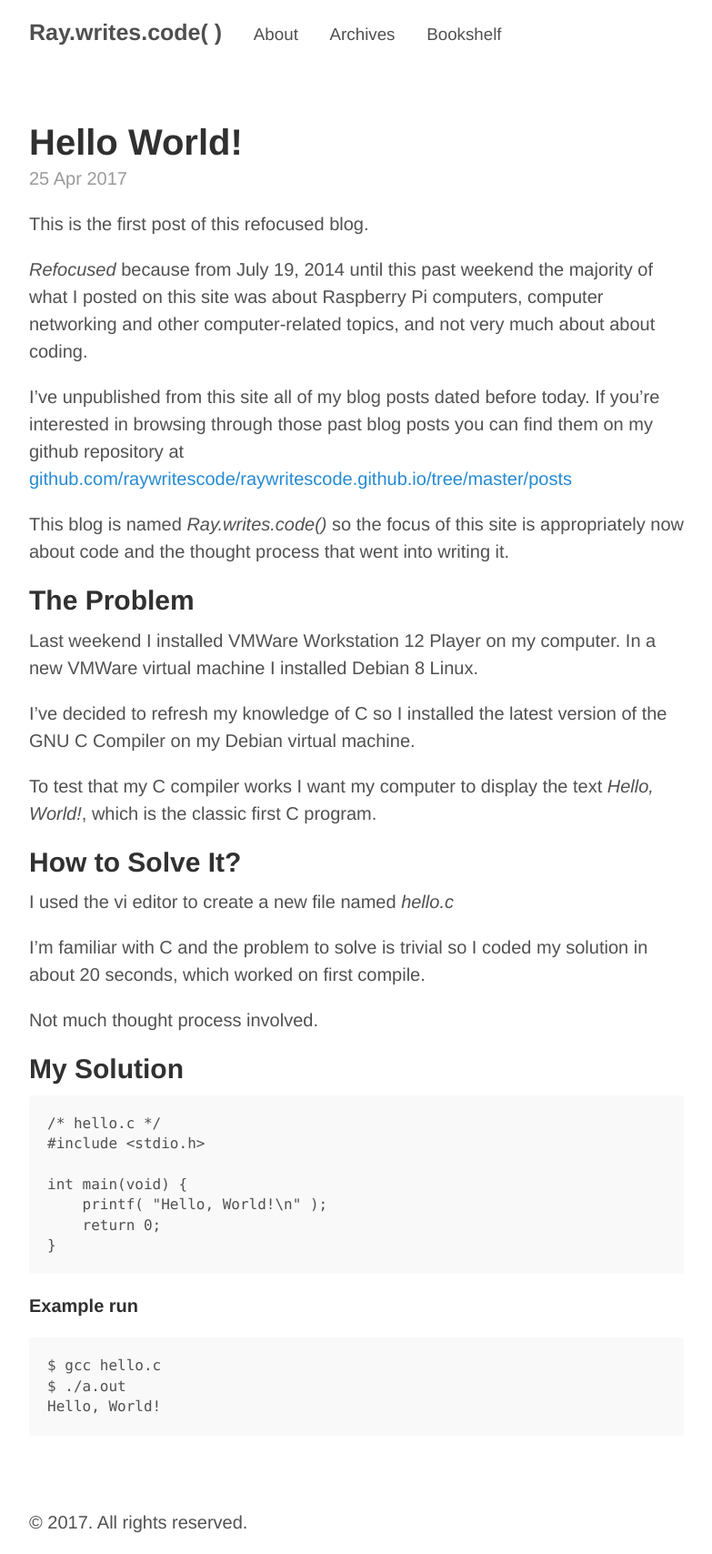
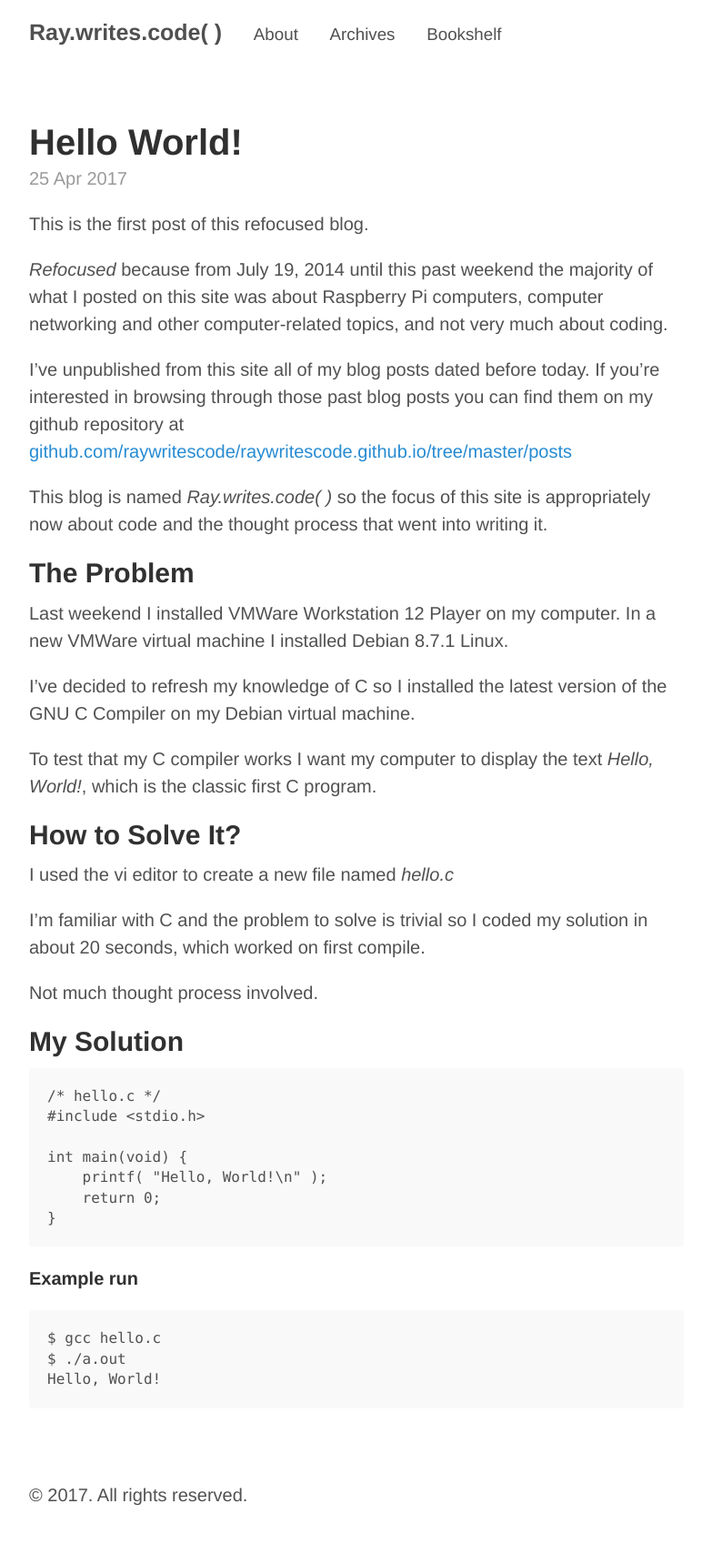
Before and after one commit to raywritescode/raywritescode.github.io, a Jekyll site: the page built from posts/code/_posts/2017-04-25-hello-world.md, in a window 1280 px wide. Shown: the whole page at 91% size, without its empty margins (248-1031 px from the left). Built offline with Jekyll 4.4.1, drawn with Linux system fonts in a browser that asks for light colours; after the commit the page ends 1678 px from its top, so only the background shows below that.

Commit message:
Updated - 2017-04-25-hello-world.md

```diff
--- a/posts/code/_posts/2017-04-25-hello-world.md
+++ b/posts/code/_posts/2017-04-25-hello-world.md
@@ -8,14 +8,14 @@ published: True
 
 This is the first post of this refocused blog.
 
-*Refocused* because from July 19, 2014 until this past weekend the majority of what I posted on this site was about Raspberry Pi computers, computer networking and other computer-related topics, and not very much about about coding.
+*Refocused* because from July 19, 2014 until this past weekend the majority of what I posted on this site was about Raspberry Pi computers, computer networking and other computer-related topics, and not very much about coding.
 
 I've unpublished from this site all of my blog posts dated before today. If you're interested in browsing through those past blog posts you can find them on my github repository at [github.com/raywritescode/raywritescode.github.io/tree/master/posts](https://github.com/raywritescode/raywritescode.github.io/tree/master/posts)
 
-This blog is named *Ray.writes.code()* so the focus of this site is appropriately now about code and the thought process that went into writing it.
+This blog is named *Ray.writes.code( )* so the focus of this site is appropriately now about code and the thought process that went into writing it.
 
 ## The Problem
-Last weekend I installed VMWare Workstation 12 Player on my computer. In a new VMWare virtual machine I installed Debian 8 Linux.
+Last weekend I installed VMWare Workstation 12 Player on my computer. In a new VMWare virtual machine I installed Debian 8.7.1 Linux.
 
 I've decided to refresh my knowledge of C so I installed the latest version of the GNU C Compiler on my Debian virtual machine.
 
```
